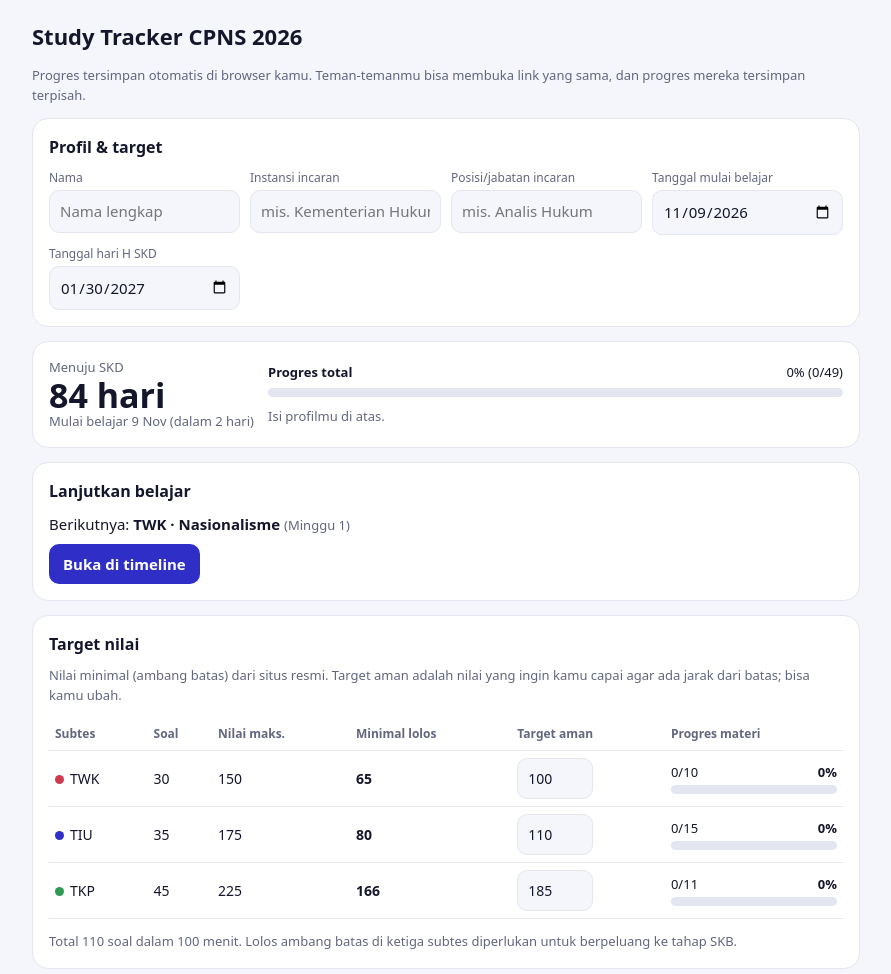
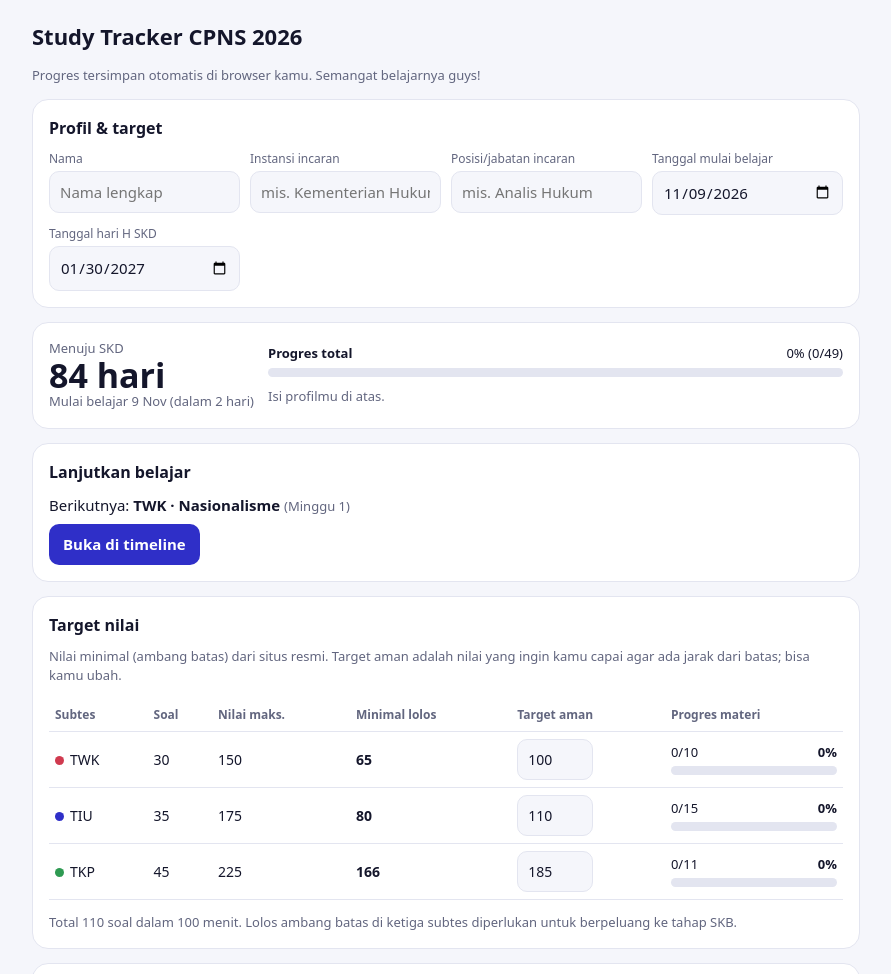
Before and after one commit to lindasianturi/study-tracker-cpns, a plain HTML site: page index.html in a window 1280 px wide. Shown: the top 974 px of the page, without its empty margins (194-1085 px from the left). Drawn offline with Linux system fonts and the light colour scheme.

Commit message:
Update motivational message in index.html

```diff
--- a/index.html
+++ b/index.html
@@ -64,7 +64,7 @@ button:disabled{opacity:.4;cursor:default}
 <body>
 <main>
 <h1>Study Tracker CPNS 2026</h1>
-<p class="mut">Progres tersimpan otomatis di browser kamu. Teman-temanmu bisa membuka link yang sama, dan progres mereka tersimpan terpisah.</p>
+<p class="mut">Progres tersimpan otomatis di browser kamu. Semangat belajarnya guys!</p>
 
 <div class="card">
   <h2>Profil &amp; target</h2>
```
